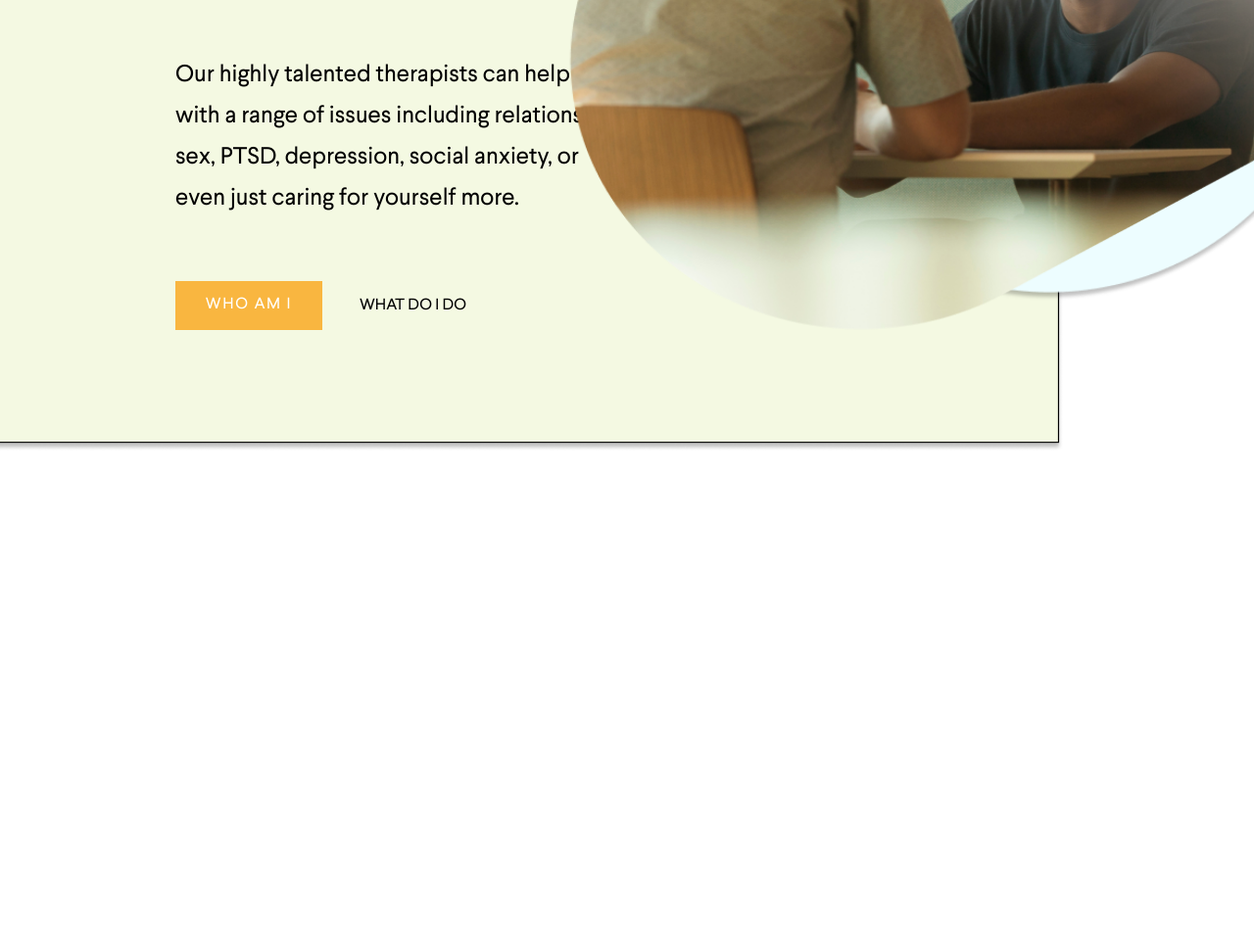
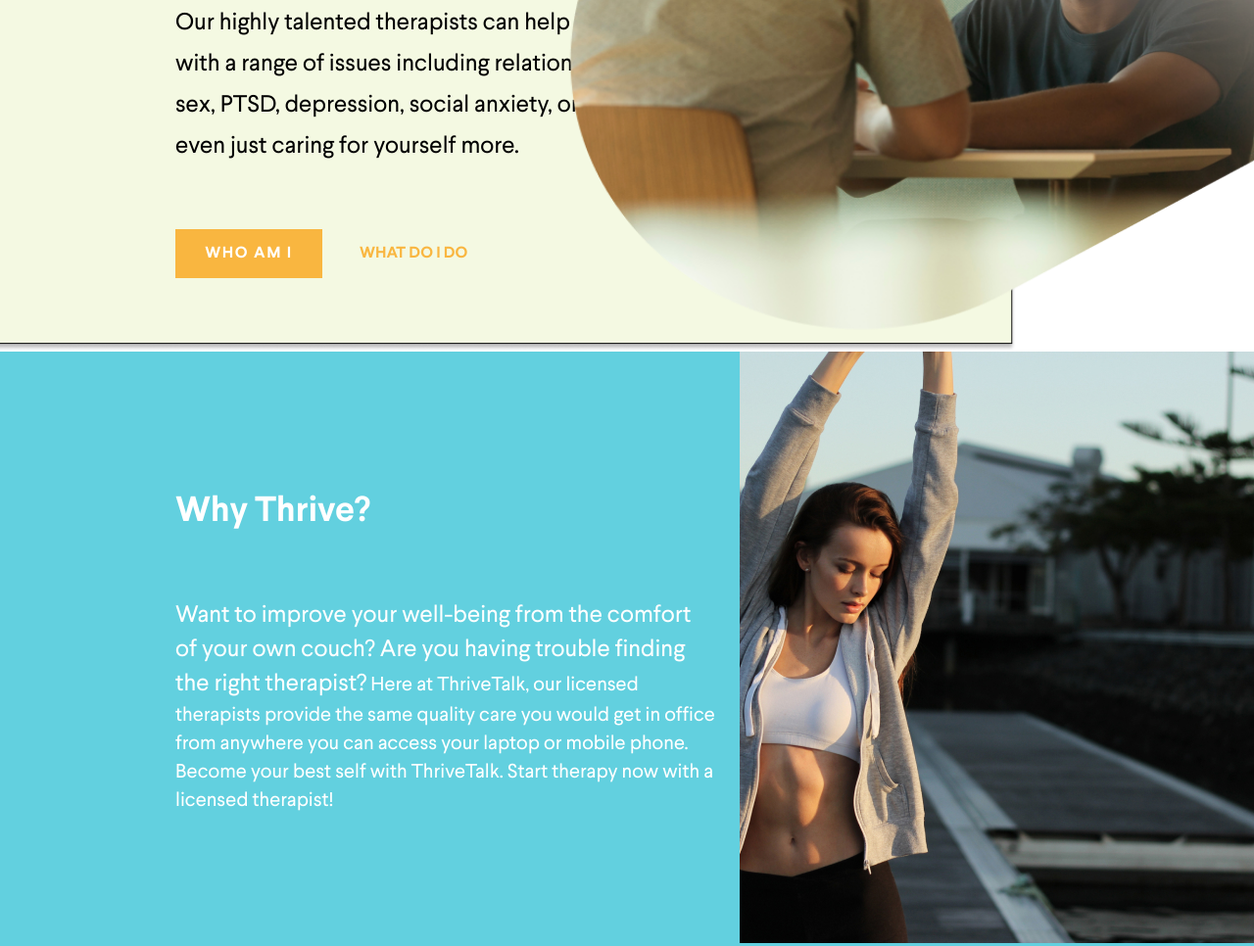
Before and after one commit to XolldaVeres/talk, a plain HTML site: page src/index.html in a window 1280 px wide. Shown: the part 481-1447 px from the top of the page at 98% size. Before the commit the page ends 942 px from the top, so only its background shows below. Drawn offline with Linux system fonts and the light colour scheme.

Commit message:
добавлена секция hands up

```diff
--- a/src/index.html
+++ b/src/index.html
@@ -49,5 +49,23 @@
       </div>
       <img class="header_img" src="img/header_img.png" alt="header_img" />
     </header>
+    <section class="hands_up">
+      <div class="hands_up_block">
+        <div class="hands_up_title">Why Thrive?</div>
+        <div class="hands_up_descr">
+          <span>
+            Want to improve your well-being from the comfort of your own couch?
+            Are you having trouble finding the right therapist?</span
+          >
+          Here at ThriveTalk, our licensed therapists provide the same quality
+          care you would get in office from anywhere you can access your laptop
+          or mobile phone. Become your best self with ThriveTalk. Start therapy
+          now with a licensed therapist!
+        </div>
+      </div>
+      <div>
+        <img class="hands_up_img" src="img/hands_up.jpg" alt="hands up gerl" />
+      </div>
+    </section>
   </body>
 </html>
--- a/src/sass/_general.sass
+++ b/src/sass/_general.sass
@@ -30,6 +30,8 @@ header
 			padding-right: 24px
 			display: inline
 		a
+			font-size: 14px
+			font-weight: 500
 			text-decoration: none
 			color: #22356F
 			&:hover
@@ -38,7 +40,7 @@ header
 				transition: 0.3s all
 
 	&_btn
-		font-weight: 400
+		font-weight: 700
 		height: 50px
 		width: 150px
 		border-radius: 50px
@@ -56,7 +58,7 @@ header
 			transition: 0.6s all
 .descr
 	width: 465px
-	margin-top: 193px
+	margin-top: 150px
 	&_subtitle
 		font-weight: 500
 		color: #62D0DF
@@ -72,7 +74,8 @@ header
 		letter-spacing: -0.035em
 		text-align: left
 	&_text
-		margin-top: 80px
+		font-weight: 400
+		margin-top: 70px
 		font-size: 24px
 		line-height: 42px
 		letter-spacing: 0em
@@ -92,11 +95,47 @@ header
 		text-align: left
 		border: none
 		text-align: center
-
+		font-weight: 700
 		&:hover
 			color: #F9B640
 			background-color: #fff
-			transition: 0.4s all
+			box-shadow: 5px 5px 5px #F9B640
+			transition: 0.6s all
+	&_what
+		color: #F9B640
+		margin-left: 38px
+		font-weight: 700
+.hands_up
+	height: 607px
+	position: relative
+	background-color: #62D0DF
+	padding: 151px 0 95px 179px
+	&_img
+		position: absolute
+		top: 0
+		right: 0
+		height: 604px
+		width: 525px
 
-	&_what
-		margin-left: 38px
+	&_block
+		color: #FFFFFF
+	&_title
+		font-weight: 700
+		font-size: 36px
+		line-height: 27px
+		letter-spacing: -0.006em
+		text-align: left
+	&_descr
+		font-size: 20px
+		line-height: 29px
+		letter-spacing: 0em
+		text-align: left
+		margin-top: 75px
+		width: 553px
+		font-weight: 400
+	span
+		font-weight: 400
+		font-size: 24px
+		line-height: 35px
+		letter-spacing: 0em
+		text-align: left
--- a/src/sass/style.sass
+++ b/src/sass/style.sass
@@ -1,5 +1,6 @@
 *
 	font-family: "Larsseit", sans-serif
+	box-sizing: border-box
 @import 'variables'
 @import 'mixins'
 @import 'media'
```
Also changed, not shown: src/css/style.min.css, src/img/hands_up.jpg (renamed from src/img/hands up.jpg), src/img/hands_up_bg.jpg (added).
